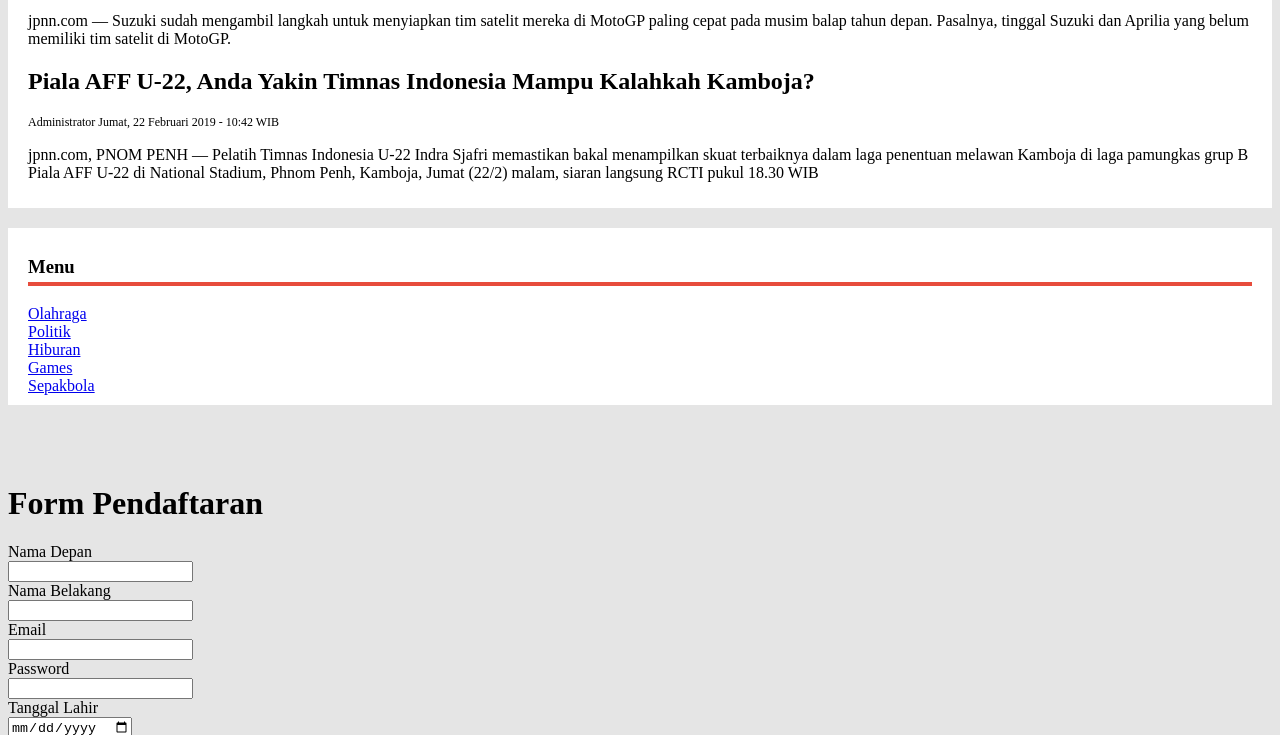
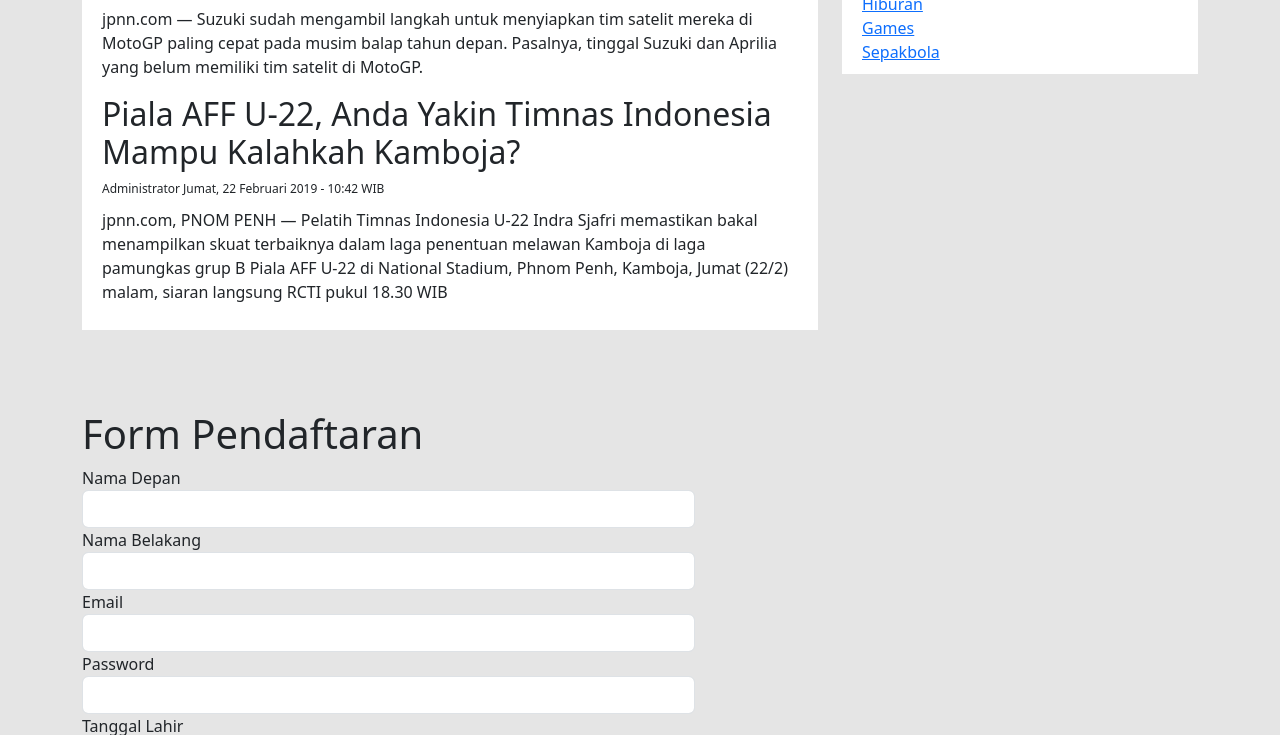
Before and after one commit to AlyxxHander/azkayan.github.io, a plain HTML site: page index.html in a window 1280 px wide. Shown: the part 302-1037 px from the top of the page. Drawn offline with nearby package versions, Linux system fonts and the light colour scheme.

Commit message:
Update index.html

```diff
--- a/index.html
+++ b/index.html
@@ -6,7 +6,7 @@
     <meta name="viewport" content="width=device-width, initial-scale=1">
     <title>Membuat Template Website Bootstrap</title>
     <!-- <link href="https://cdn.jsdelivr.net/npm/bootstrap@5.3.0/dist/css/bootstrap.min.css" rel="stylesheet"> -->
-    <!--<link href="vendor/twbs/bootstrap/dist/css/bootstrap.min.css" rel="stylesheet"> -->
+    <link href="https://cdn.jsdelivr.net/npm/bootstrap@5.3.0/dist/css/bootstrap.min.css" rel="stylesheet">
     <link href="assets/style.css" rel="stylesheet">
     <script src="https://cdn.jsdelivr.net/npm/bootstrap@5.3.0/dist/js/bootstrap.bundle.min.js"></script>
   </head>
```
